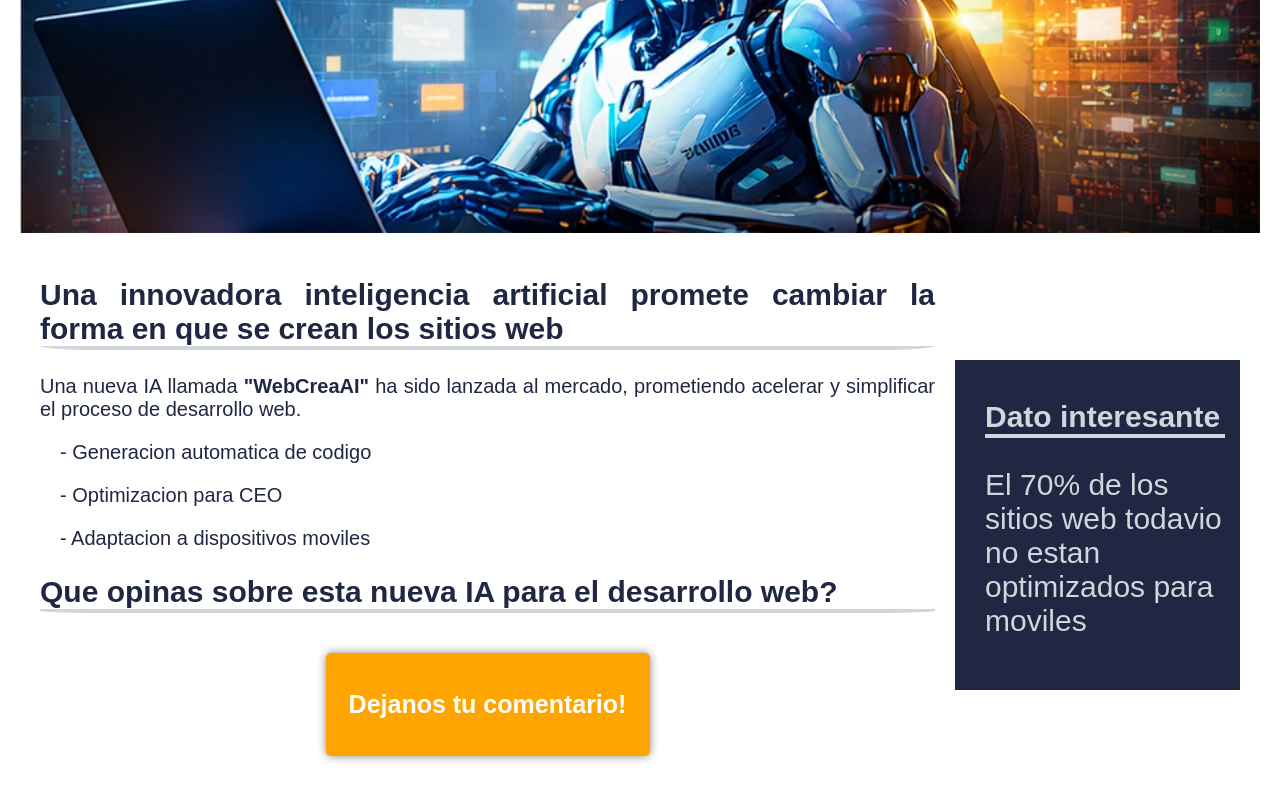
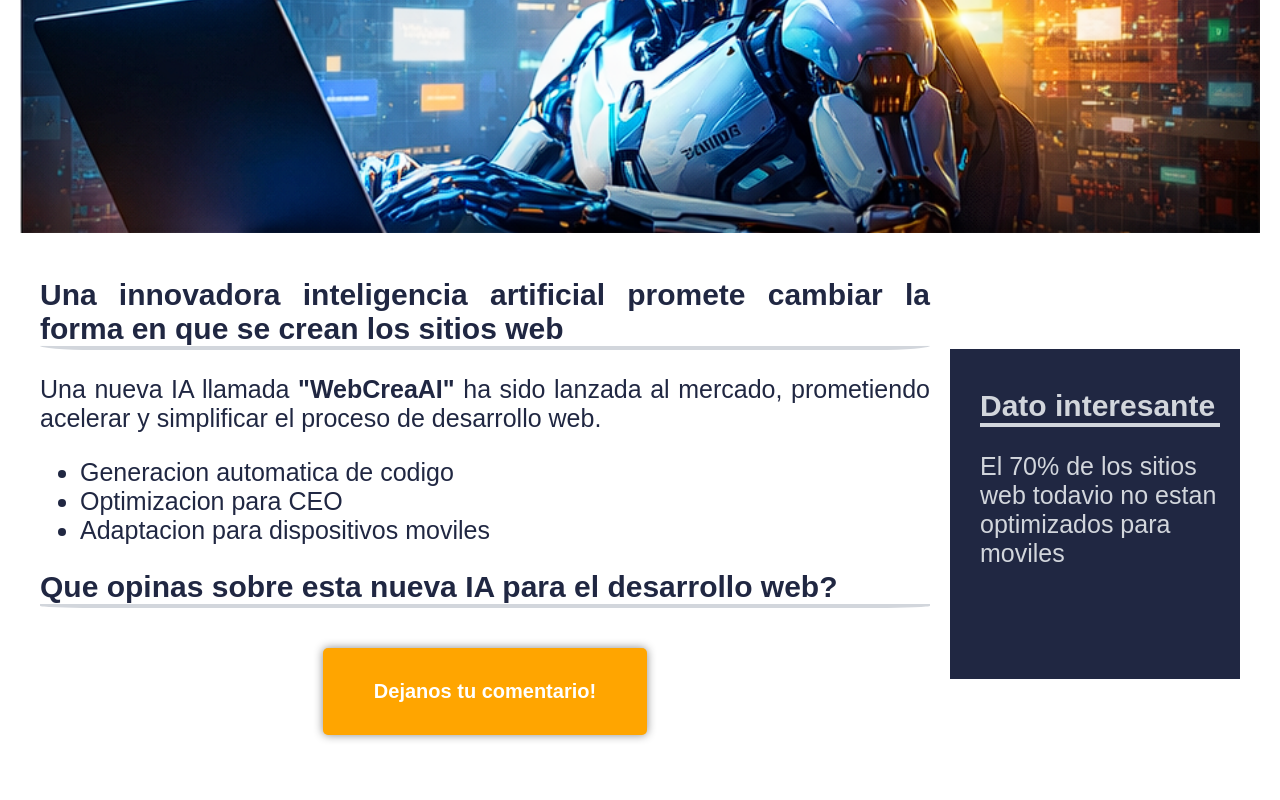
Before and after one commit to AlvaroCastellarin/DAW2026_CastellarinAlvaro, a plain HTML site: page Actividades/Clase2/index.html in a window 1280 px wide. Shown: the part 634-1434 px from the top of the page. Drawn offline with Linux system fonts and the light colour scheme.

Commit message:
retoques

```diff
--- a/Actividades/Clase2/index.html
+++ b/Actividades/Clase2/index.html
@@ -20,10 +20,13 @@
         <div class="pricipal">
             <h2 class="subT">Una innovadora inteligencia artificial promete cambiar la forma en que se crean los sitios web</h2>
             <div class="desarrollo">
-            <p class="texto">Una nueva IA llamada <strong>"WebCreaAI"</strong> ha sido lanzada al mercado, prometiendo acelerar y simplificar el proceso de desarrollo web.</p>
-            <p class="item">- Generacion automatica de codigo</p>
-            <p class="item">- Optimizacion para CEO</p>
-            <p class="item">- Adaptacion a dispositivos moviles</p>
+            <p class="texto">Una nueva IA llamada <strong>"WebCreaAI"</strong> ha sido lanzada al mercado, prometiendo acelerar y simplificar el proceso de desarrollo web.
+            <ul>
+                <li class="texto">Generacion automatica de codigo</li>
+                <li class="texto">Optimizacion para CEO</li>
+                <li class="texto">Adaptacion para dispositivos moviles</li>
+            </ul>
+            </p>
             <p><h2 class="subT">Que opinas sobre esta nueva IA para el desarrollo web?</h2></p>
             </div>
             <div class="comentario"><p class="cmt">Dejanos tu comentario!</p></div>
--- a/Actividades/Clase2/styles.css
+++ b/Actividades/Clase2/styles.css
@@ -58,14 +58,7 @@ body{
 .texto{
     text-align: justify;
     font-family: Arial, Helvetica, sans-serif;
-    font-size: 20px;
-    color: #202742;
-}
-.item{
-    text-align: justify;
-    font-family: Arial, Helvetica, sans-serif;
-    font-size: 20px;
-    margin-left: 20px;
+    font-size: 25px;
     color: #202742;
 }
 .acotacion{
@@ -73,6 +66,7 @@ body{
     padding: 15px;
     margin: auto;
     padding-left: 30px;
+    padding-right: 20px;
     max-width: 240px;
     height: 300px;
 }
@@ -86,7 +80,7 @@ body{
 .act{
     color: #D2D6DC;
     font-family: Arial, Helvetica, sans-serif;
-    font-size: 30px;
+    font-size: 25px;
     font-weight: 100;
 }
 .comentario{
@@ -98,7 +92,7 @@ body{
     text-align: center;
     font-weight: bold;
     font-family: Arial, sans-serif;
-    font-size: 25px;
+    font-size: 20px;
     border-radius: 5px;
     cursor: pointer;
     box-shadow: 0 0 10px #0007;
```
